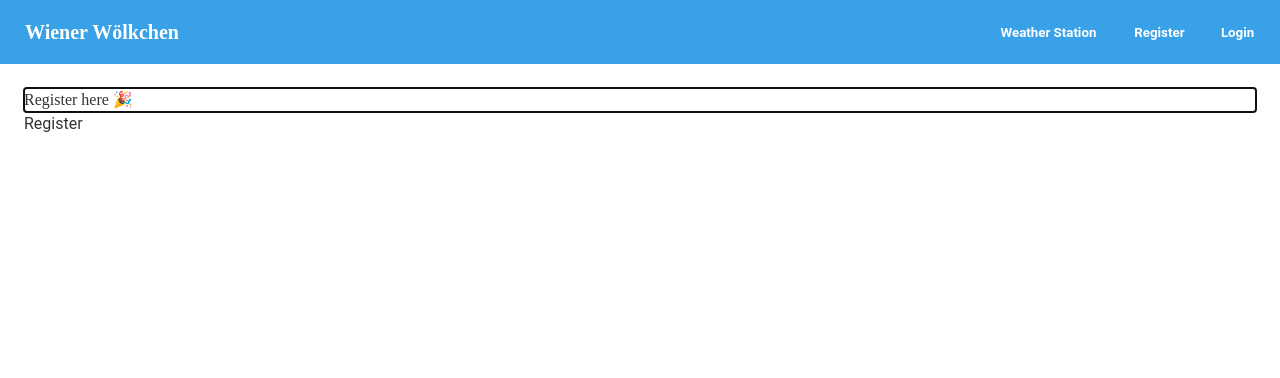
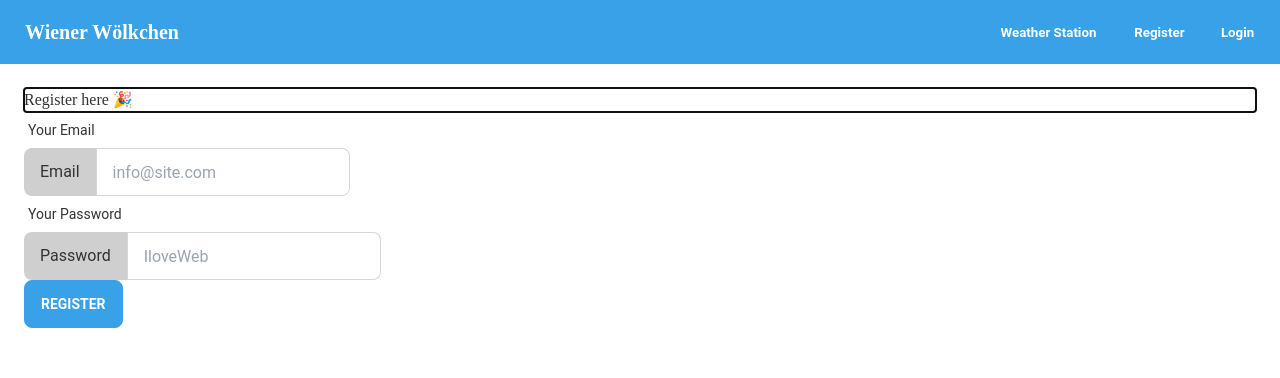
Before and after one commit to Fo00oX/Hera, a Svelte app: page /auth/register in a window 1280 px wide. Shown: the top 378 px of the page. Built offline with nearby package versions, Linux system fonts and the light colour scheme.

Commit message:
add dummy input fields and handle click event

```diff
--- /dev/null
+++ b/src/lib/Button.svelte
@@ -0,0 +1,13 @@
+<script lang='ts'>
+  import { createEventDispatcher } from 'svelte';
+
+  export let text: string;
+
+  const dispatch = createEventDispatcher();
+
+  export function clicked() {
+    dispatch('clicked');
+  };
+</script>
+
+<button class='btn btn-primary text-white' on:click={clicked}>{text}</button>
--- /dev/null
+++ b/src/lib/inputs/EmailInput.svelte
@@ -0,0 +1,9 @@
+<div class='form-control'>
+  <label class='label'>
+    <span class='label-text'>Your Email</span>
+  </label>
+  <label class='input-group'>
+    <span>Email</span>
+    <input type='text' placeholder='info@site.com' class='input input-bordered' />
+  </label>
+</div>
--- /dev/null
+++ b/src/lib/inputs/PasswordInput.svelte
@@ -0,0 +1,9 @@
+<div class='form-control'>
+  <label class='label'>
+    <span class='label-text'>Your Password</span>
+  </label>
+  <label class='input-group'>
+    <span>Password</span>
+    <input type='password' placeholder='IloveWeb' class='input input-bordered' />
+  </label>
+</div>
--- a/src/routes/auth/Login.svelte
+++ b/src/routes/auth/Login.svelte
@@ -1,7 +1,12 @@
 <script>
+  import EmailInput from '../../lib/inputs/EmailInput.svelte';
+  import PasswordInput from '../../lib/inputs/PasswordInput.svelte';
+  import Button from '../../lib/Button.svelte';
+
   let email = 'hallo';
   let password = 'letmein';
   let result = null;
+  let text = 'login';
 
   async function login() {
     const res = await fetch('http://localhost:8080/auth/login', {
@@ -23,4 +28,6 @@
 </script>
 
 <h1>Login here 🎉</h1>
-<button on:click={login}>Login</button>
+<EmailInput />
+<PasswordInput />
+<Button bind:text={text} on:clicked={login} />
--- a/src/routes/auth/Register.svelte
+++ b/src/routes/auth/Register.svelte
@@ -1,7 +1,12 @@
 <script>
+  import EmailInput from '../../lib/inputs/EmailInput.svelte';
+  import PasswordInput from '../../lib/inputs/PasswordInput.svelte';
+  import Button from '../../lib/Button.svelte';
+
   let email = 'hallo';
   let password = 'letmein';
   let result = null;
+  let text = 'register';
 
   async function register() {
     const res = await fetch('http://localhost:8080/auth/register', {
@@ -24,4 +29,6 @@
 </script>
 
 <h1>Register here 🎉</h1>
-<button on:click={register}>Register</button>
+<EmailInput />
+<PasswordInput />
+<Button bind:text={text} on:clicked={register} />
```
